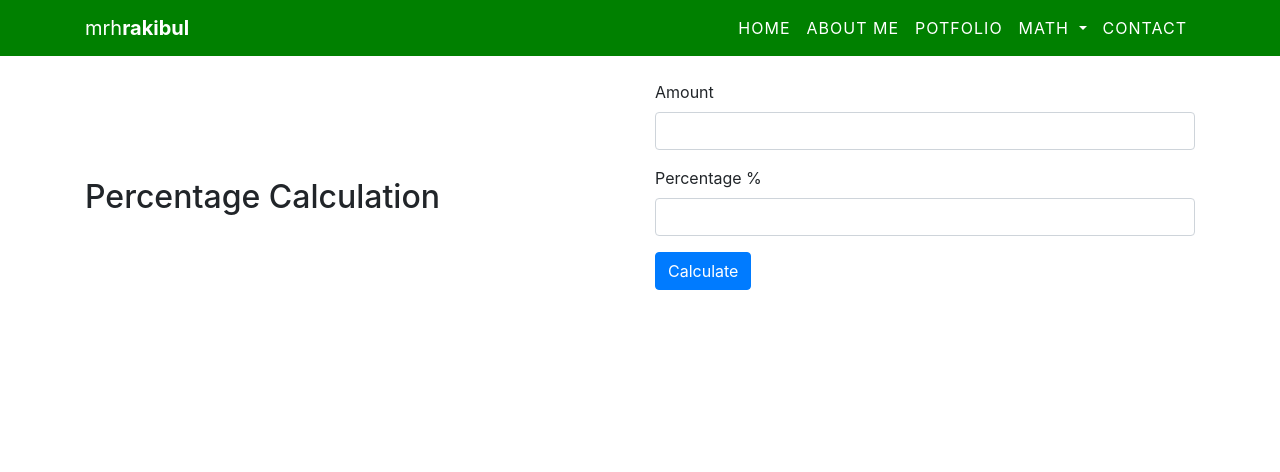
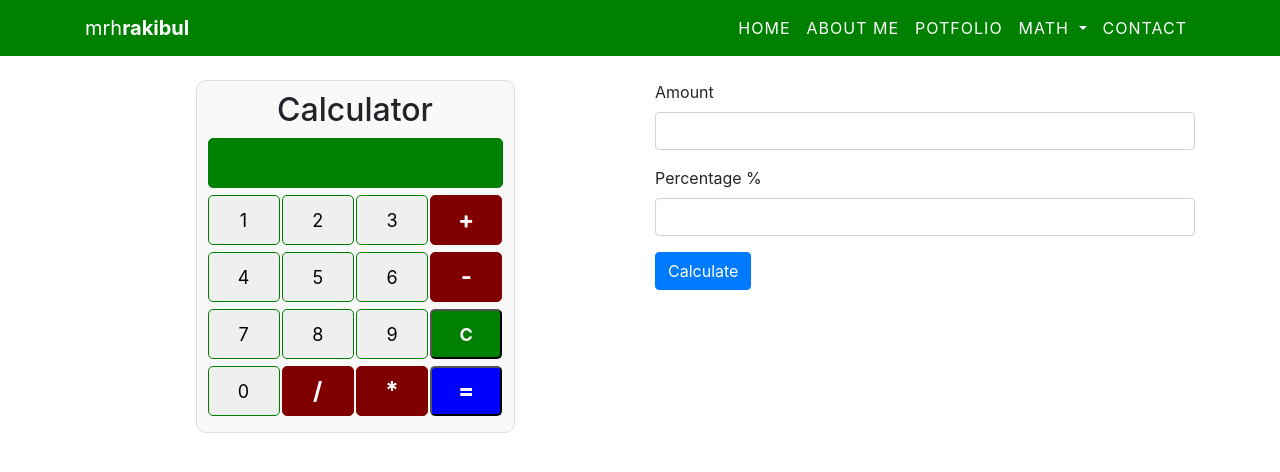
Before and after one commit to rakibul158/Javascript, a plain HTML site: page percentage.html in a window 1280 px wide. Drawn offline with Linux system fonts and the light colour scheme.

Commit message:
add Calculetor and work with percentage

```diff
--- a/css/main.css
+++ b/css/main.css
@@ -6,3 +6,77 @@
     text-transform: uppercase;
     letter-spacing: 1px;
 }
+.card{
+    border: none;
+}
+button:focus{
+    outline: none;
+}
+.ui {
+    background-color: white;
+    width: 245px;
+    height: 380px;
+    border-style: solid;
+    border-width: 2px;
+    padding: 10px;
+}
+.calculator {
+    border: 1px solid #ddd;
+    padding: 10px;
+    border-radius: 10px;
+    background: #f9f9f9;
+}
+
+.numBtn {
+    width: 72px;
+    height: 50px;
+    border: 1px solid green;
+    border-radius: 5px;
+    color: #000;
+    font-size: 18px;
+    margin-bottom: 5px;
+}
+.opBtn {
+    background-color: maroon;
+    color: white;
+    font-size: 24px;
+    width: 72px;
+    height: 50px;
+    border: 1px solid maroon;
+    border-radius: 5px;
+    font-weight: bold;
+    margin-bottom: 5px;
+}
+  .calBtn {
+    background-color: blue;
+    color: white;
+    font-size: 24px;
+    width: 72px;
+    height: 50px;
+    border-radius: 5px;
+    font-weight: bold;
+    margin-bottom: 5px;
+    }
+  .clrBtn {
+    background-color: green;
+    color:white;
+    font-size:18px;
+    width: 72px;
+    height: 50px;
+    border-radius: 5px;
+    font-weight: bold;
+    margin-bottom: 5px;
+  }
+  .numtxt {
+    background-color: green;
+    color: white;
+    font-size: 14;
+    height: 50px;
+    width: 295px;
+    text-align: right;
+    font-size: 18px;
+    font-weight: bold;
+    border: 1px solid green;
+    border-radius: 5px;
+    margin-bottom: 5px;
+}
--- a/percentage.html
+++ b/percentage.html
@@ -4,7 +4,7 @@
     <meta charset="UTF-8">
     <meta http-equiv="X-UA-Compatible" content="IE=edge">
     <meta name="viewport" content="width=device-width, initial-scale=1.0">
-    <title>Form</title>
+    <title>Percentage Math</title>
     <link rel="stylesheet" href="css/bootstrap.min.css">
     <link rel="stylesheet" href="css/main.css">
 </head>
@@ -47,8 +47,83 @@
     <section>
         <div class="container">
             <div class="row py-4">
-                <div class="col-md-6 d-flex align-items-center">
-                   <h2>Percentage Calculation</h2>
+                <div class="col-md-6">
+                    <div class="card">
+                        <div class="calculator m-auto">
+                            <h2 class="text-center">Calculator</h2>
+                            <table>
+                                <tr>
+                                    <td colspan="4"><input type="text" class="numtxt" id="input"></td>
+                                </tr>
+                                <tr>
+                                    <td>
+                                        <button class="numBtn" value="1">1</button>
+                                    </td>
+                                    <td>
+                                        <button class="numBtn" value="2">2</button>
+                                    </td>
+                                    <td>
+                                        <button class="numBtn" value="3">3</button>
+                                    </td>
+                                    <td>
+                                        <button class="opBtn" value="+">+</button>
+                                    </td>
+
+                                </tr>
+                                <tr>
+                                    <td>
+                                        <button class="numBtn" value="4">4</button>
+                                    </td>
+                                    <td>
+                                        <button class="numBtn" value="5">5</button>
+                                    </td>
+                                    <td>
+                                        <button class="numBtn" value="6">6</button>
+                                    </td>
+                                    <td>
+                                        <button class="opBtn" value="-">-</button>
+                                    </td>
+
+                                </tr>
+                                <tr>
+                                    <td>
+                                        <button class="numBtn" value="7">7</button>
+                                    </td>
+                                    <td>
+                                        <button class="numBtn" value="8">8</button>
+                                    </td>
+                                    <td>
+                                        <button class="numBtn" value="9">9</button>
+                                    </td>
+                                    <td>
+                                        <button class="clrBtn"  value="c">C</button>
+                                    </td>
+                                </tr>
+                                <tr>
+                                    <td>
+                                        <button class="numBtn" value="0">0</button>
+                                    </td>
+                                    <td>
+                                        <button class="opBtn" value="/">/</button>
+                                    </td>
+                                    <td>
+                                        <button class="opBtn" value="*">*</button>
+                                    </td>
+                                    <td>
+                                        <button class="calBtn" value="=">=</button>
+                                    </td>
+                                </tr>
+                                <tr>
+
+
+
+                                </tr>
+                                <tr>
+                                </tr>
+                            </table>
+                        </div>
+                    </div>
+
                 </div>
                 <div class="col-md-6">
                     <form>
@@ -80,8 +155,29 @@
                 let amount = $('#amount').val();
                 let percentage = $('#percentage').val();
                 let result = (percentage / 100) * amount;
+                let totalRestult = amount - result;
                 //console.log(getResult);
-                $("#showResult").html('Commission is <b>' +result+'</b>Tk');
+                $("#showResult").html('Total amount is <b>' +totalRestult+'</b>Tk');
+            });
+
+            $(".numBtn").click(function(){
+                var value1 = $( this ).val();
+                var value2 = $( "#input" ).val();
+                $( "#input" ).val( value2+value1);
+            });
+
+            $(".clrBtn").click(function(){
+                $( "#input" ).val("");
+            });
+
+            $(".opBtn").click(function(){
+                var value1 = $( this ).val();
+                var value2 = $( "#input" ).val();
+                $( "#input" ).val( value2+value1);
+            });
+            $(".calBtn").click(function(){
+                var value2 = eval($( "#input" ).val());
+                $( "#input" ).val( value2);
             });
         });
     </script>
```
Also changed, not shown: calculator.html (added, +141 -0 lines).
